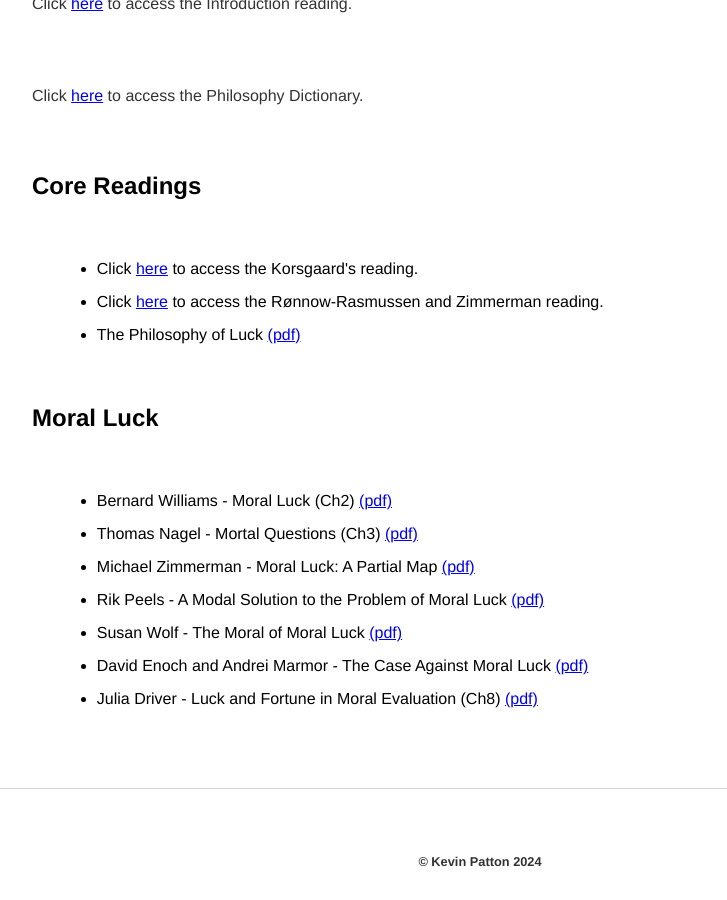
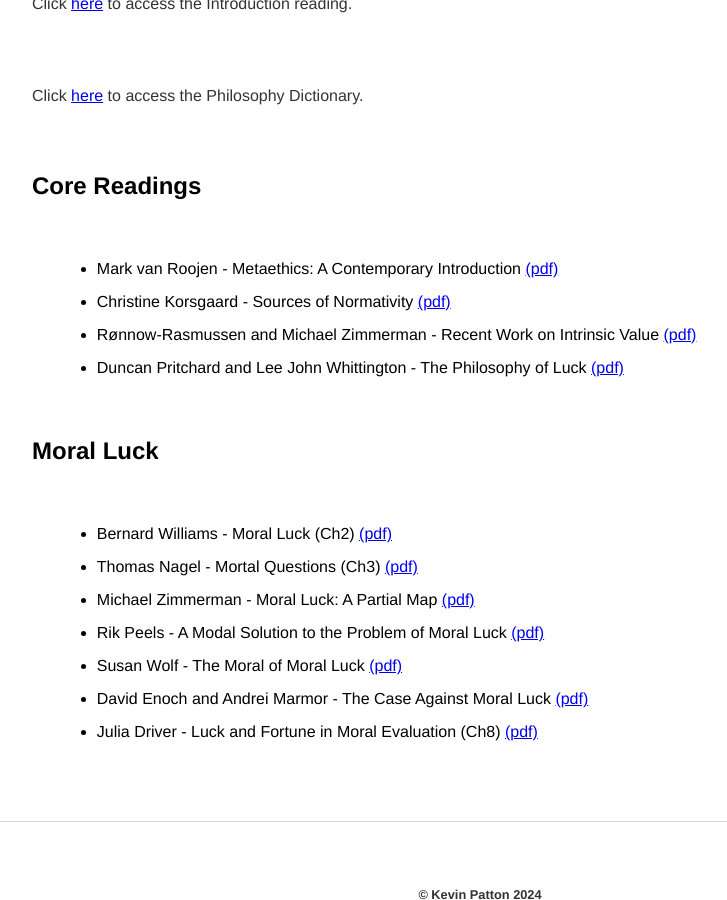
Before and after one commit to kevinjpatton/kevinjpatton.github.io, a Jekyll site: the page built from teaching/phil_3050/readings/index.html, in a window 1280 px wide and 900 px high, scrolled down 633 px. Shown: the whole window, without its empty margins (160-887 px from the left). Built offline with Jekyll 4.4.1, drawn with Linux system fonts in a browser that asks for light colours; Markdown is read by kramdown in place of the engine named in the settings.

Commit message:
Update index.html

```diff
--- a/teaching/phil_3050/readings/index.html
+++ b/teaching/phil_3050/readings/index.html
@@ -7,9 +7,10 @@ title: PHIL3050 - Readings
 <p>Click <a href="/banda/Draft - How to Philosophize.pdf" target="_blank">here</a> to access the Introduction reading.</p>
 <p>Click <a href="/banda/Draft - Philosophabet.pdf" target="_blank">here</a> to access the Philosophy Dictionary.</p>
 <h2>Core Readings</h2><ul class="standard-list">
-<li>Click <a href="/teaching/phil_3050/readings/Christine M. Korsgaard - The Sources of Normativity.pdf" target="_blank">here</a> to access the Korsgaard's reading.</li>
-<li>Click <a href="/teaching/phil_3050/readings/Toni Rønnow-Rasmussen and Michael J. Zimmerman - Recent Work on Intrinsic Value.pdf" target="_blank">here</a> to access the Rønnow-Rasmussen and Zimmerman reading.</li>
-<li>The Philosophy of Luck <a href="/teaching/phil_3050/readings/The Philosophy of Luck.pdf" target="_blank">(pdf)</a></li>
+<li>Mark van Roojen - Metaethics: A Contemporary Introduction <a href="/teaching/phil_3050/readings/Mark van Roojen - Metaethics.pdf" target="_blank">(pdf)</a></li>
+<li>Christine Korsgaard - Sources of Normativity <a href="/teaching/phil_3050/readings/Christine M. Korsgaard - The Sources of Normativity.pdf" target="_blank">(pdf)</a></li>
+<li>Rønnow-Rasmussen and Michael Zimmerman - Recent Work on Intrinsic Value <a href="/teaching/phil_3050/readings/Toni Rønnow-Rasmussen and Michael J. Zimmerman - Recent Work on Intrinsic Value.pdf" target="_blank">(pdf)</a></li>
+<li>Duncan Pritchard and Lee John Whittington - The Philosophy of Luck <a href="/teaching/phil_3050/readings/The Philosophy of Luck.pdf" target="_blank">(pdf)</a></li>
 </ul>
 <h2>Moral Luck</h2><ul class="standard-list">
 <li>Bernard Williams - Moral Luck (Ch2) <a href="/teaching/phil_3050/readings/Bernard Williams - Moral Luck.pdf" target="_blank">(pdf)</a></li>
```
